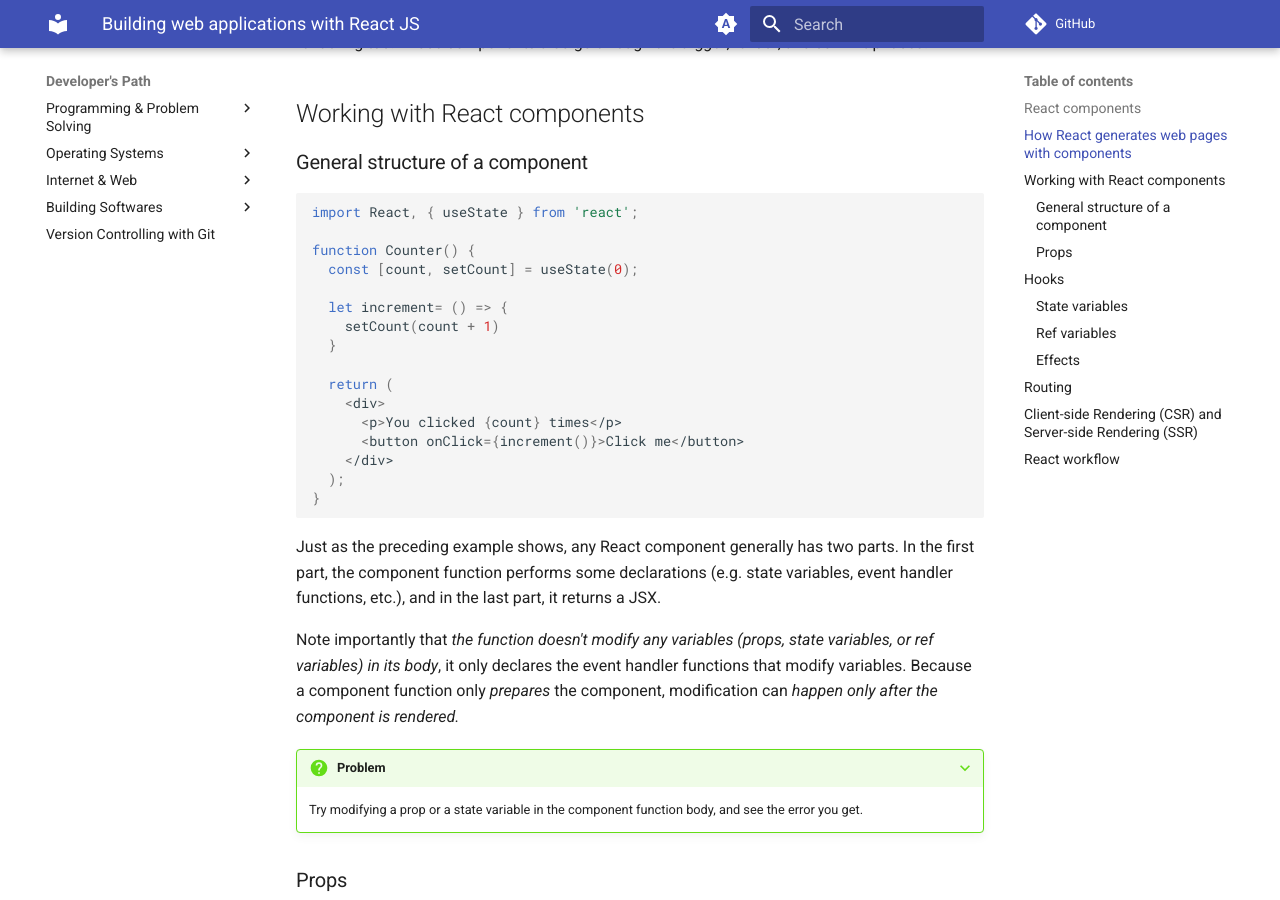
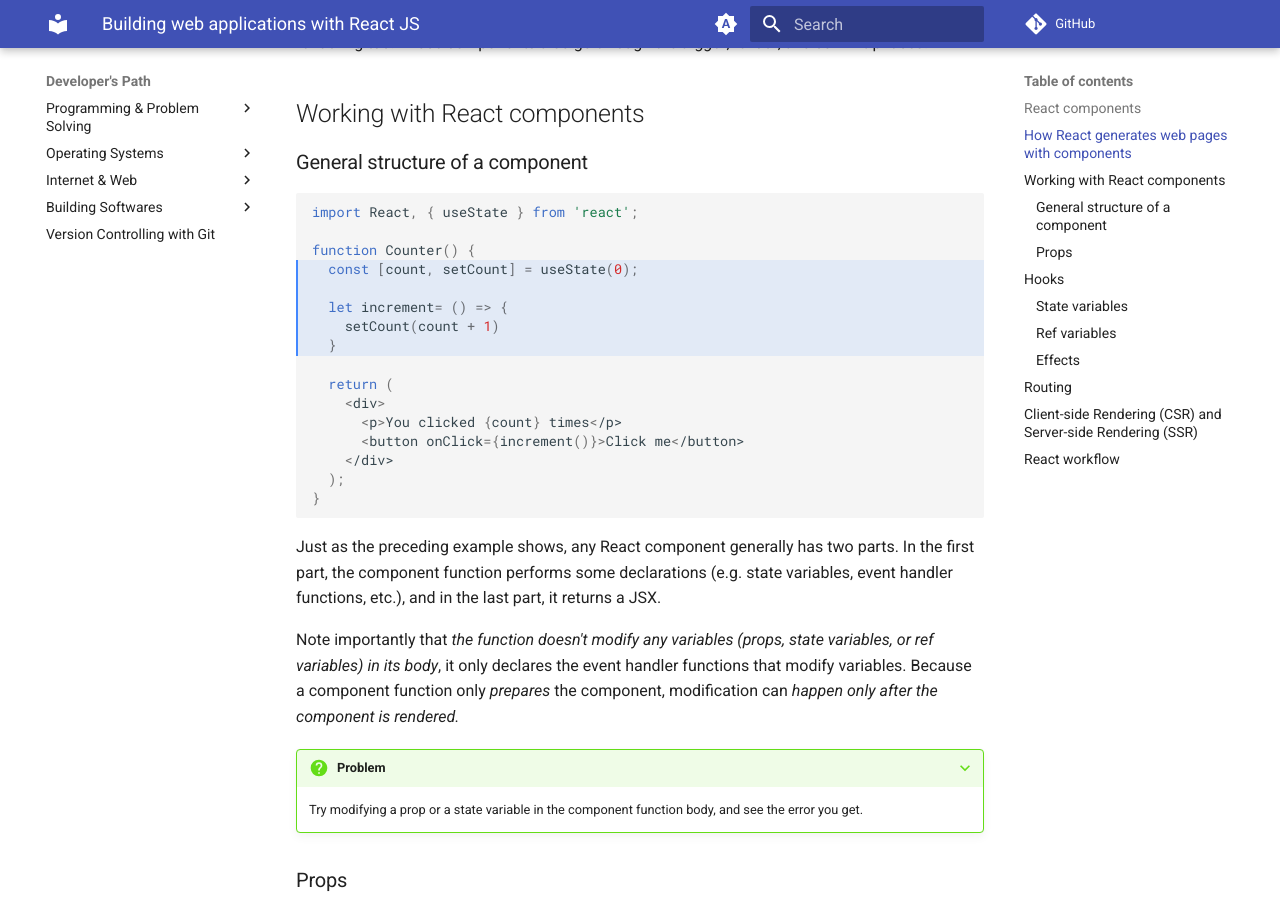
Before and after one commit to gharials/dev-path, an MkDocs documentation site: the page built from docs/building-softwares/react-js.md, in a window 1280 px wide and 900 px high, scrolled down 1318 px. Built offline with MkDocs 1.6.1 and Material for MkDocs 9.7.7, drawn with Linux system fonts in a browser that asks for light colours; comment, search, counter and statistics services are not loaded.

Commit message:
highlight lines of code.

````diff
--- a/docs/building-softwares/react-js.md
+++ b/docs/building-softwares/react-js.md
@@ -42,7 +42,7 @@ While rendering a component, if React finds out that it contains child component
 
 ### General structure of a component
 
-```javascript
+```javascript hl_lines="4-8"
 import React, { useState } from 'react';
 
 function Counter() {
````
